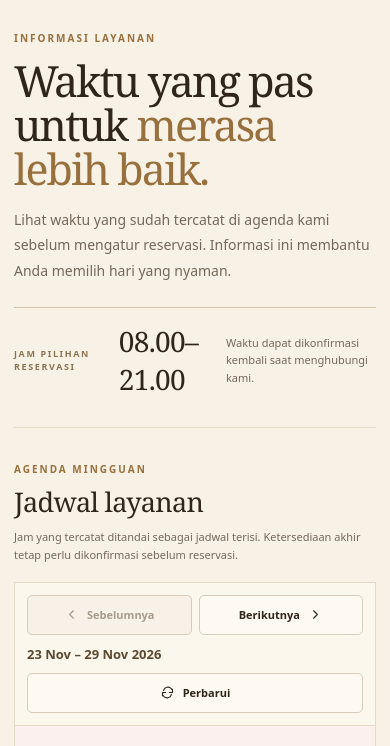
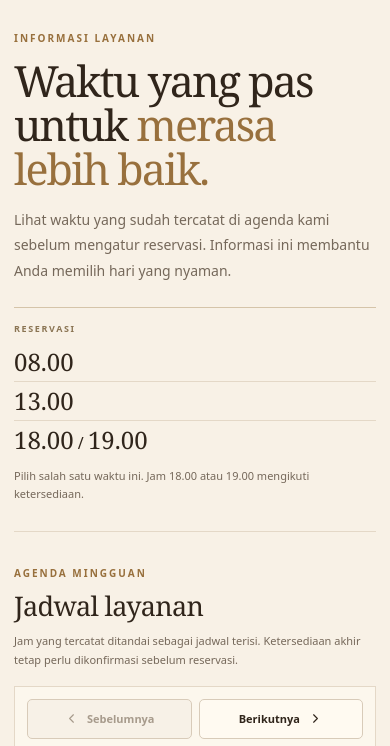
Before and after one commit to rumahpijatboyolali/format-pendaftaran, a plain HTML site: page jadwal-pijat.html in a window 390 px wide. Shown: the part 77-823 px from the top of the page. Drawn offline with Linux system fonts and the light colour scheme.

Commit message:
Update jadwal-pijat.html

```diff
--- a/jadwal-pijat.html
+++ b/jadwal-pijat.html
@@ -51,7 +51,10 @@
     .intro-copy{max-width:610px;margin:0;color:var(--muted);font-size:14px;line-height:1.85}
     .service-hours{padding:20px 0 2px 24px;border-left:1px solid #d5c4a9}
     .service-hours span{display:block;color:#8a7453;font-size:9px;font-weight:850;letter-spacing:.18em;text-transform:uppercase}
-    .service-hours strong{display:block;margin:9px 0 5px;font-family:var(--serif);font-size:34px;font-weight:400;letter-spacing:-.025em}
+    .reservation-times{display:grid;gap:0;margin:8px 0;padding:0;list-style:none}
+    .reservation-times li{padding:5px 0;border-bottom:1px solid var(--line)}
+    .reservation-times li:last-child{border-bottom:0}
+    .reservation-times time{color:var(--ink);font-family:var(--serif);font-size:25px;font-variant-numeric:tabular-nums;line-height:1.15}
     .service-hours small{display:block;color:var(--muted);font-size:11px;line-height:1.6}
     .agenda-section{padding:34px 0 0}
     .agenda-top{display:flex;align-items:end;justify-content:space-between;gap:22px;margin-bottom:17px}
@@ -115,9 +118,8 @@
       .top-nav .nav-cta{min-height:40px;padding:0 12px;font-size:11px}
       main{width:calc(100% - 40px)}
       .intro{grid-template-columns:1fr;gap:23px;padding:46px 0 29px}
-      .service-hours{display:flex;align-items:center;gap:14px;padding:14px 0 0;border-top:1px solid #d5c4a9;border-left:0}
-      .service-hours strong{margin:0;font-size:28px}
-      .service-hours small{max-width:150px}
+      .service-hours{padding:14px 0 0;border-top:1px solid #d5c4a9;border-left:0}
+      .service-hours small{max-width:460px}
       .agenda-top{display:block}
       .agenda-note{max-width:520px;margin-top:8px;text-align:left}
       .agenda-controls{grid-template-columns:1fr auto;gap:10px;padding:12px}
@@ -143,6 +145,7 @@
       main{width:calc(100% - 28px)}
       .intro{padding-top:38px}
       h1{font-size:43px}
+      .reservation-times time{font-size:24px}
       .agenda-controls{grid-template-columns:1fr}
       .week-label,.week-nav,.refresh-button{grid-column:1;grid-row:auto}
       .week-nav{display:grid;grid-template-columns:1fr 1fr}
@@ -165,12 +168,12 @@
 <body>
   <a class="skip-link" href="#main">Lewati ke jadwal</a>
   <header class="topbar">
-    <a class="brand" href="landing-rumah-pijat-boyolali-baru.html" aria-label="Rumah Pijat Boyolali, kembali ke beranda">
+    <a class="brand" href="landing-rumah-pijat-boyolali.html" aria-label="Rumah Pijat Boyolali, kembali ke beranda">
       <img src="https://rumahpijatboyolali.github.io/format-pendaftaran/logo.png" alt="" width="46" height="46">
       <span><strong>Rumah Pijat Boyolali</strong><small>Relax, Healthy and Happy</small></span>
     </a>
     <nav class="top-nav" aria-label="Navigasi utama">
-      <a href="landing-rumah-pijat-boyolali-baru.html">Beranda</a>
+      <a href="landing-rumah-pijat-boyolali.html">Beranda</a>
       <a class="nav-cta" href="https://rumahpijatboyolali.github.io/format-pendaftaran/">Buat Reservasi</a>
     </nav>
   </header>
@@ -182,10 +185,14 @@
         <h1 id="page-title">Waktu yang pas untuk <em>merasa lebih baik.</em></h1>
         <p class="intro-copy">Lihat waktu yang sudah tercatat di agenda kami sebelum mengatur reservasi. Informasi ini membantu Anda memilih hari yang nyaman.</p>
       </div>
-      <aside class="service-hours" aria-label="Jam pilihan reservasi">
-        <span>Jam pilihan reservasi</span>
-        <strong>08.00–21.00</strong>
-        <small>Waktu dapat dikonfirmasi kembali saat menghubungi kami.</small>
+      <aside class="service-hours" aria-label="Waktu reservasi">
+        <span>Reservasi</span>
+        <ul class="reservation-times" aria-label="Pilihan jam reservasi">
+          <li><time datetime="08:00">08.00</time></li>
+          <li><time datetime="13:00">13.00</time></li>
+          <li><time datetime="18:00">18.00</time> / <time datetime="19:00">19.00</time></li>
+        </ul>
+        <small>Pilih salah satu waktu ini. Jam 18.00 atau 19.00 mengikuti ketersediaan.</small>
       </aside>
     </section>
 
@@ -245,7 +252,7 @@
   <footer>
     <span>Rumah Pijat Boyolali · Relax, Healthy and Happy</span>
     <nav class="footer-links" aria-label="Navigasi bawah">
-      <a href="landing-rumah-pijat-boyolali-baru.html">Beranda</a>
+      <a href="landing-rumah-pijat-boyolali.html">Beranda</a>
       <a href="https://www.instagram.com/rumahpijatboyolali" target="_blank" rel="noopener">Instagram</a>
     </nav>
   </footer>
```
